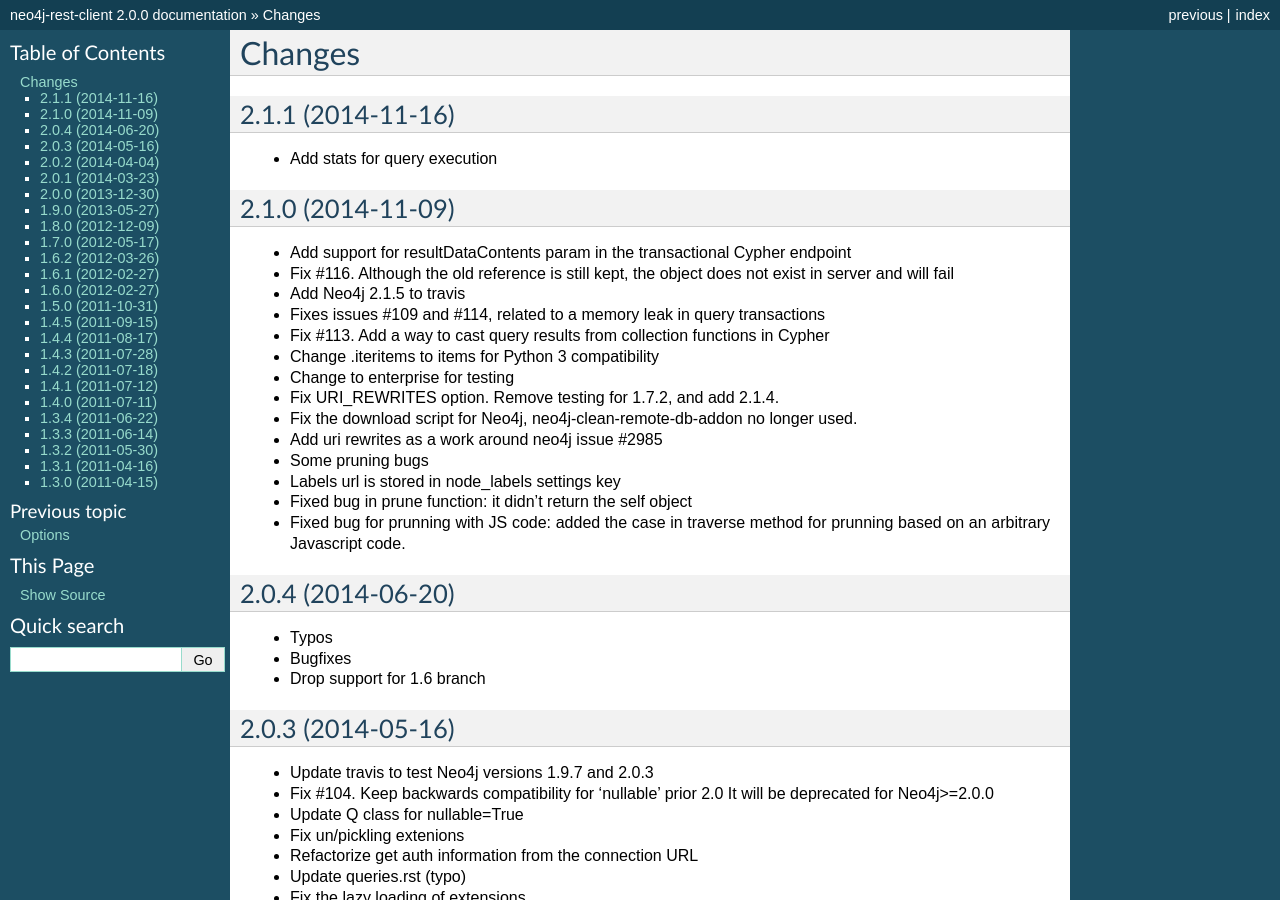
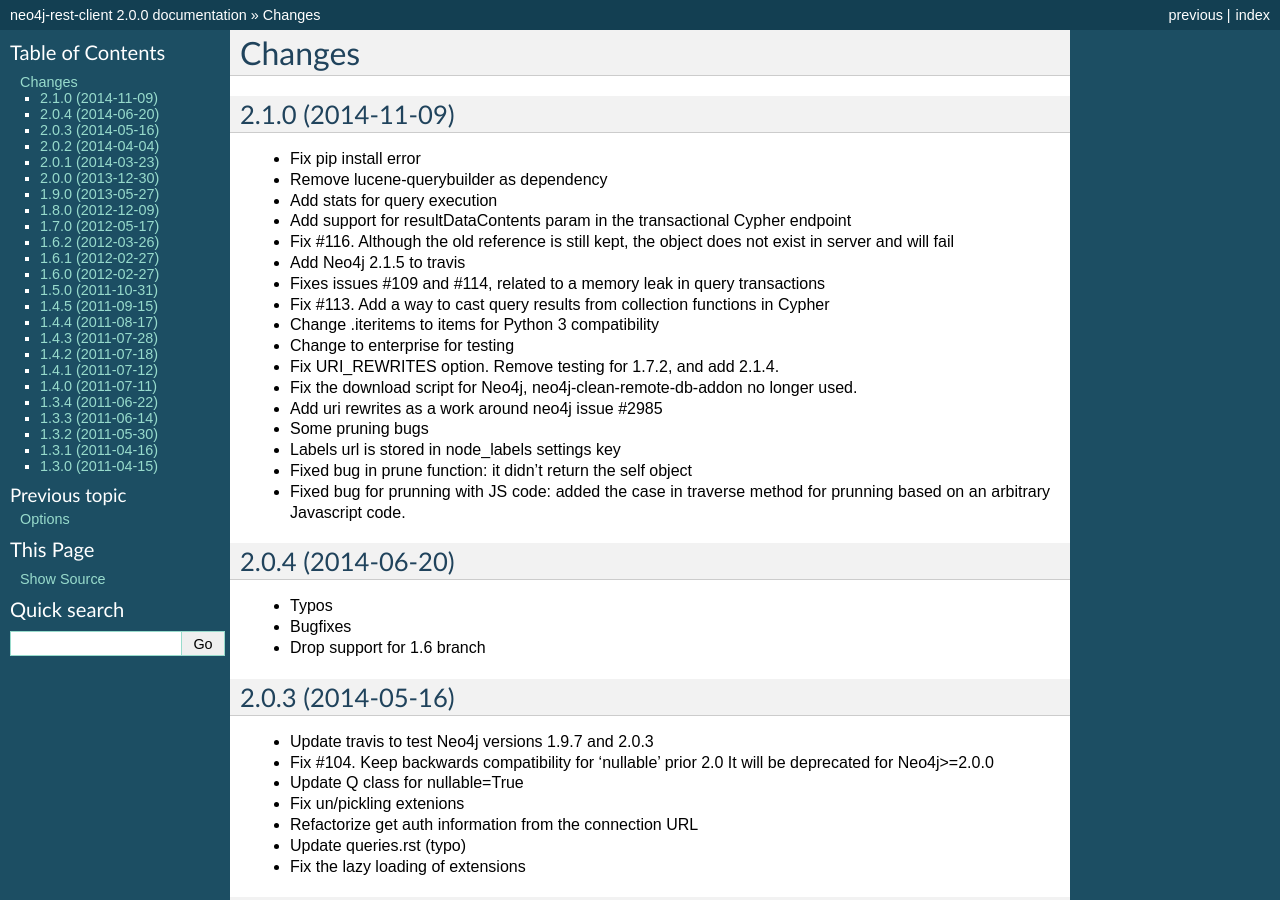
Before and after one commit to versae/neo4j-rest-client, a Sphinx documentation site: the page built from docs/changes.rst, in a window 1280 px wide and 900 px high. Built offline with Sphinx 7.4.7, drawn with Linux system fonts in a browser that asks for light colours.

Commit message:
Fix problems with pip install

```diff
--- a/CHANGES.txt
+++ b/CHANGES.txt
@@ -1,13 +1,11 @@
 Changes
 =======
 
-2.1.1 (2014-11-16)
+2.1.0 (2014-11-17)
 ------------------
+- Fix pip install error
+- Remove lucene-querybuilder as dependency
 - Add stats for query execution
-
-
-2.1.0 (2014-11-09)
-------------------
 - Add support for resultDataContents param in the transactional Cypher endpoint
 - Fix #116. Although the old reference is still kept, the object does not exist
   in server and will fail
--- a/docs/changes.rst
+++ b/docs/changes.rst
@@ -1,13 +1,12 @@
 Changes
 =======
-
-2.1.1 (2014-11-16)
-------------------
-- Add stats for query execution
 
 
 2.1.0 (2014-11-09)
 ------------------
+- Fix pip install error
+- Remove lucene-querybuilder as dependency
+- Add stats for query execution
 - Add support for resultDataContents param in the transactional Cypher endpoint
 - Fix #116. Although the old reference is still kept, the object does not exist
   in server and will fail
--- a/neo4jrestclient/__init__.py
+++ /dev/null
@@ -1,4 +0,0 @@
-from neo4jrestclient.client import (
-    GraphDatabase, Incoming, Outgoing, Undirected,
-    StopAtDepth, NotFoundError, StatusException, Q
-)
--- a/setup.py
+++ b/setup.py
@@ -14,6 +14,7 @@
 tests_require = [
     'lockfile>=0.9.1',
     'CacheControl>=0.9.2',
+    'lucene-querybuilder>=0.2',
 ]
 
 setup(
@@ -43,7 +44,6 @@
     include_package_data=True,
     install_requires=[
         'requests>=2.1.0',
-        'lucene-querybuilder>=0.2',
     ],
     tests_require=tests_require,
     test_suite='neo4jrestclient.tests',
```
Also changed, not shown: 2 other files.
